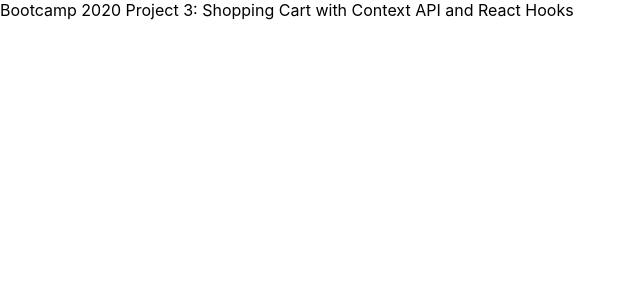
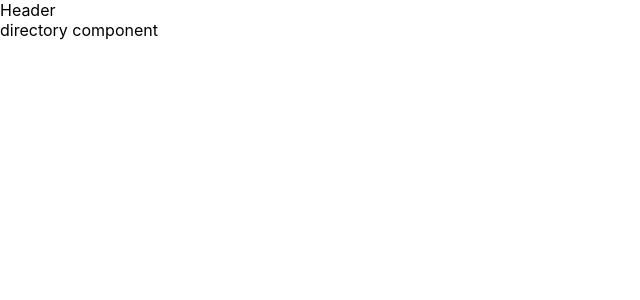
Before and after one commit to obddd/react-router-v6, a React (Create React App) app: page / in a window 1280 px wide. Shown: the top 300 px of the page, without its empty margins (0-640 px from the left). Built offline with nearby package versions, Linux system fonts and the light colour scheme.

Commit message:
added component and init react router dom

```diff
--- a/package.json
+++ b/package.json
@@ -8,6 +8,7 @@
     "@testing-library/user-event": "^7.2.1",
     "react": "^16.13.1",
     "react-dom": "^16.13.1",
+    "react-router-dom": "^5.2.0",
     "react-scripts": "3.4.1"
   },
   "scripts": {
--- a/src/App.js
+++ b/src/App.js
@@ -1,10 +1,19 @@
 import React from 'react';
+
+import { BrowserRouter as Router, Switch, Route } from 'react-router-dom';
+import HomePage from './pages/homepage/homepage.component';
+import ShopPage from './pages/shop/shop.component';
+import Header from './components/header/header.component';
 
 const App = () => {
   return (
-    <div>
-      Bootcamp 2020 Project 3: Shopping Cart with Context API and React Hooks
-    </div>
+    <Router>
+      <Header />
+      <Switch>
+        <Route exact path="/" component={HomePage} />
+        <Route path="/shop" component={ShopPage} />
+      </Switch>
+    </Router>
   );
 };
 
--- /dev/null
+++ b/src/components/header/header.component.jsx
@@ -0,0 +1,11 @@
+import React from 'react';
+
+const Header = () => {
+    return (
+        <div>
+          Header
+        </div>
+    );
+};
+
+export default Header;
--- /dev/null
+++ b/src/pages/homepage/homepage.component.jsx
@@ -0,0 +1,12 @@
+import React from 'react';
+// import Directory from '../../components/directory/directory.component'
+
+const Homepage = () => {
+    return (
+        <div>
+            directory component
+        </div>
+    );
+};
+
+export default Homepage;
--- /dev/null
+++ b/src/pages/shop/shop.component.jsx
@@ -0,0 +1,11 @@
+import React from 'react';
+
+const ShopPage = () => {
+    return (
+        <div>
+            Shop Page
+        </div>
+    );
+};
+
+export default ShopPage;
```
Also changed, not shown: src/components/directory/directory.component.jsx (added), src/components/directory/directory.style.css (added), src/components/header/header.style.css (added), src/pages/homepage/homepage.style.css (added), src/pages/shop/shop.style.css (added), 1 other file (tests, documents, lock files or other folders).
